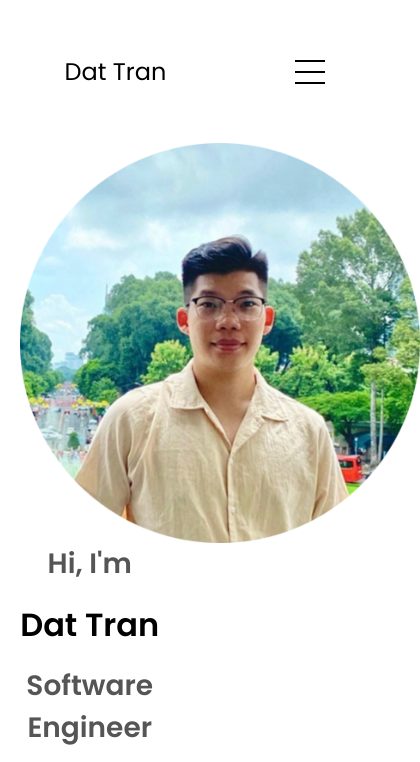
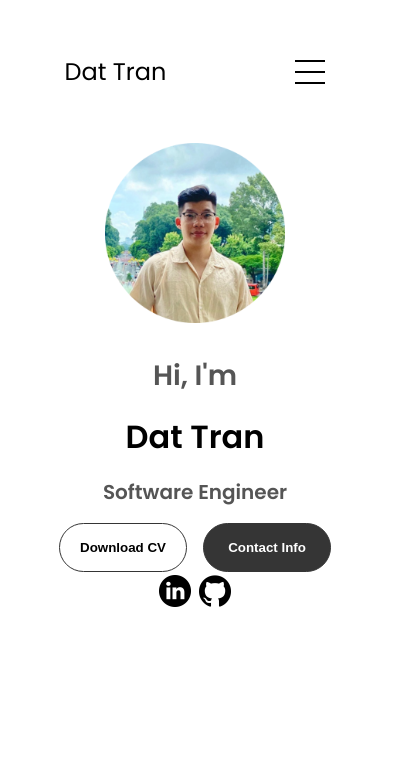
Before and after one commit to TranTan-Dat/personal-portfolio-website-v1, a plain HTML site: page index.html in a window 390 px wide. Shown: the top 762 px of the page, 420 px wide, since content can reach past the window. Drawn offline with Linux system fonts and the light colour scheme.

Commit message:
update responsie for phone and table size

```diff
--- a/mediaqueries.css
+++ b/mediaqueries.css
@@ -37,7 +37,8 @@
     section {
       margin: 0 5%;
     }
-    .section__pic-container {
+    .section-pic-container,
+    .section-text-container {
       width: 275px;
       height: 275px;
       margin: 0 auto 2rem;
@@ -86,12 +87,13 @@
       gap: 0.5rem;
       text-align: center;
     }
-    .section__pic-container {
+    .section-pic-container,
+    .section__text {
       width: auto;
       height: 46vw;
       justify-content: center;
     }
-    .section__text__p2 {
+    .section-text-2 {
       font-size: 1.25rem;
     }
     .title {
```
